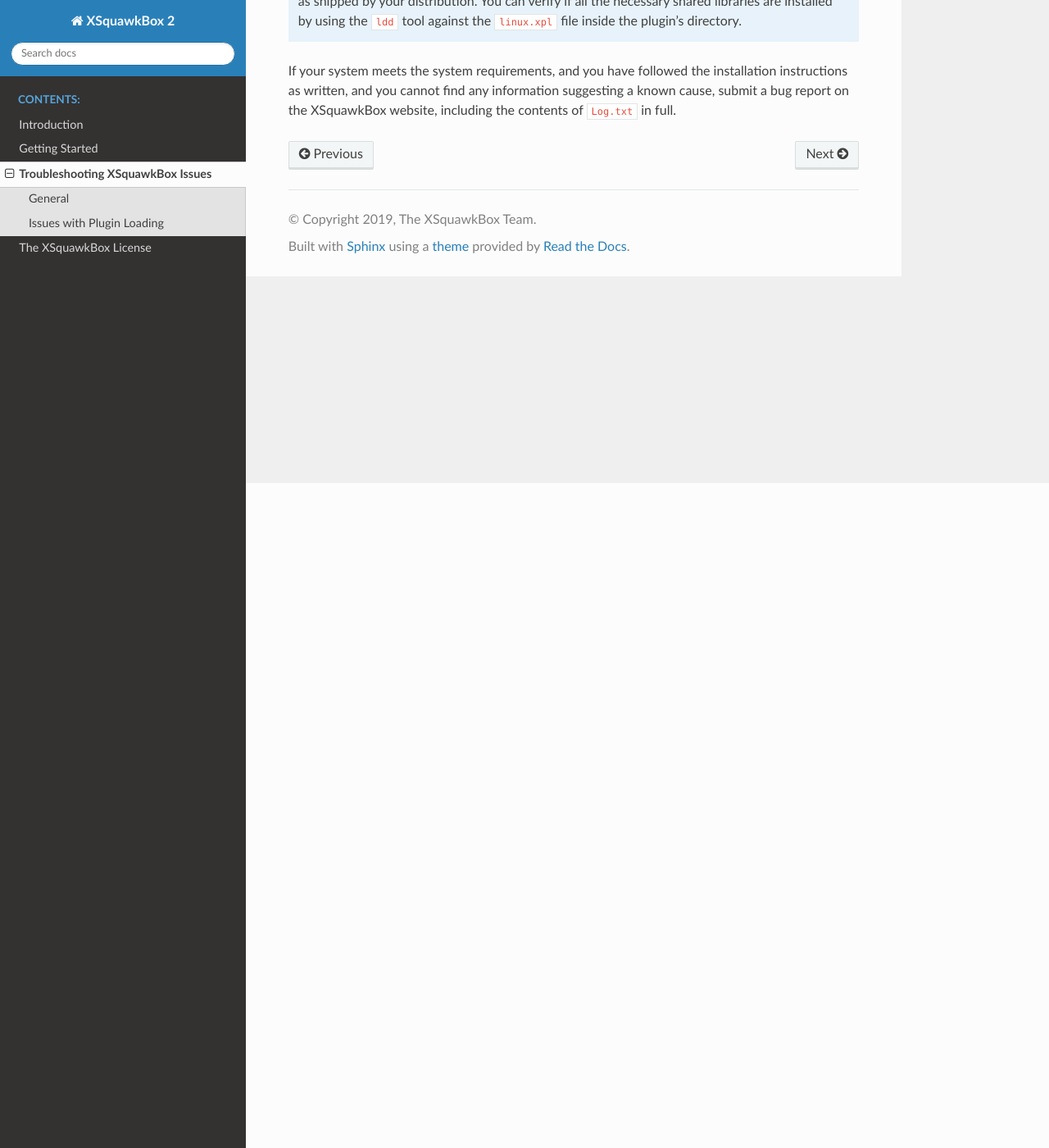
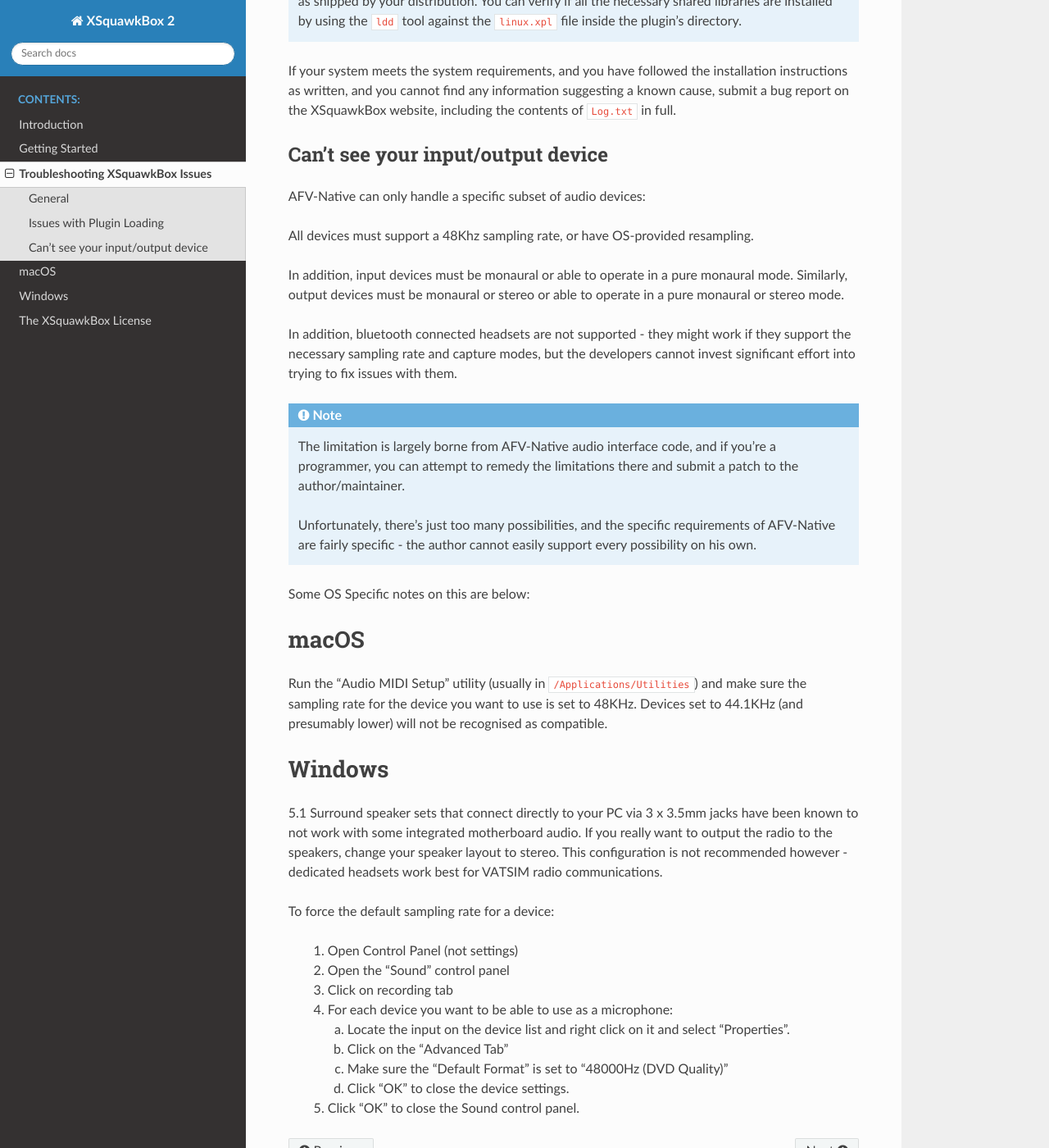
Before and after one commit to xsquawkbox/xsb2-manual, a Sphinx documentation site: the page built from source/troubleshooting.rst, in a window 1280 px wide and 1400 px high, scrolled down 811 px. Shown: the whole window at 82% size. Built offline with Sphinx 7.4.7 and the Read the Docs theme 2.0.0, drawn with Linux system fonts in a browser that asks for light colours.

Commit message:
More information on 10.15 compatibility and audio device sampling-rates

```diff
--- a/source/troubleshooting.rst
+++ b/source/troubleshooting.rst
@@ -43,3 +43,69 @@
 installation instructions as written, and you cannot find any information
 suggesting a known cause, submit a bug report on the XSquawkBox website,
 including the contents of ``Log.txt`` in full.
+
+.. _troubleshooting-audio-devices:
+
+Can't see your input/output device
+==================================
+
+AFV-Native can only handle a specific subset of audio devices:
+
+All devices must support a 48Khz sampling rate, or have OS-provided resampling.
+
+In addition, input devices must be monaural or able to operate in a pure
+monaural mode.  Similarly, output devices must be monaural or stereo or able to
+operate in a pure monaural or stereo mode.
+
+In addition, bluetooth connected headsets are not supported - they might work if
+they support the necessary sampling rate and capture modes, but the developers
+cannot invest significant effort into trying to fix issues with them.
+
+.. NOTE::
+
+   The limitation is largely borne from AFV-Native audio interface code, and if
+   you're a programmer, you can attempt to remedy the limitations there and
+   submit a patch to the author/maintainer.
+
+   Unfortunately, there's just too many possibilities, and the specific
+   requirements of AFV-Native are fairly specific - the author cannot easily
+   support every possibility on his own.
+
+Some OS Specific notes on this are below:
+
+macOS
+*****
+
+Run the "Audio MIDI Setup" utility (usually in ``/Applications/Utilities``) and
+make sure the sampling rate for the device you want to use is set to 48KHz.
+Devices set to 44.1KHz (and presumably lower) will not be recognised as
+compatible.
+
+Windows
+*******
+
+5.1 Surround speaker sets that connect directly to your PC via 3 x 3.5mm jacks
+have been known to not work with some integrated motherboard audio.  If you
+really want to output the radio to the speakers, change your speaker layout to
+stereo.  This configuration is not recommended however - dedicated headsets work
+best for VATSIM radio communications.
+
+To force the default sampling rate for a device:
+
+ 1. Open Control Panel (not settings)
+
+ 2. Open the "Sound" control panel
+
+ 3. Click on recording tab
+
+ 4. For each device you want to be able to use as a microphone:
+
+    a. Locate the input on the device list and right click on it and select "Properties".
+
+    b. Click on the "Advanced Tab"
+
+    c. Make sure the "Default Format" is set to "48000Hz (DVD Quality)"
+
+    d. Click "OK" to close the device settings.
+
+ 5. Click "OK" to close the Sound control panel.
```
Also changed, not shown: source/getting-started.rst (+29 -16 lines).
